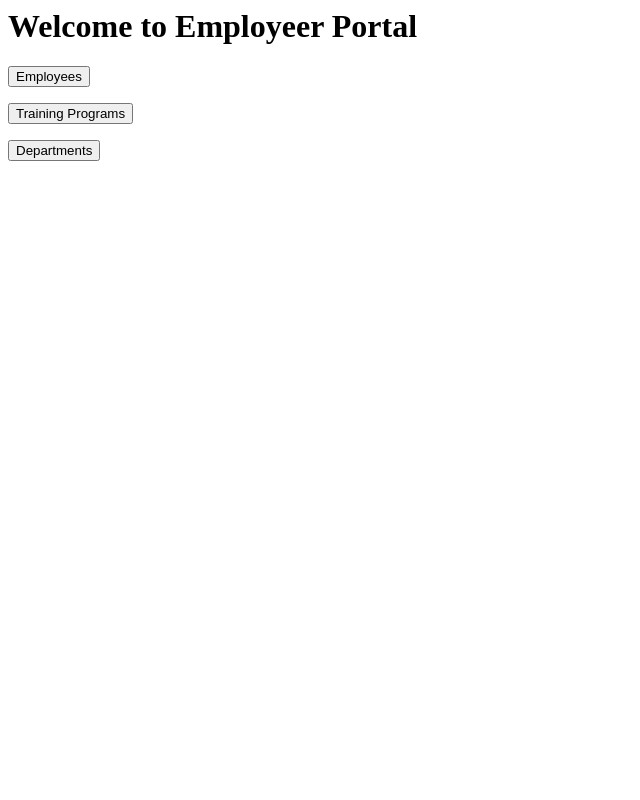
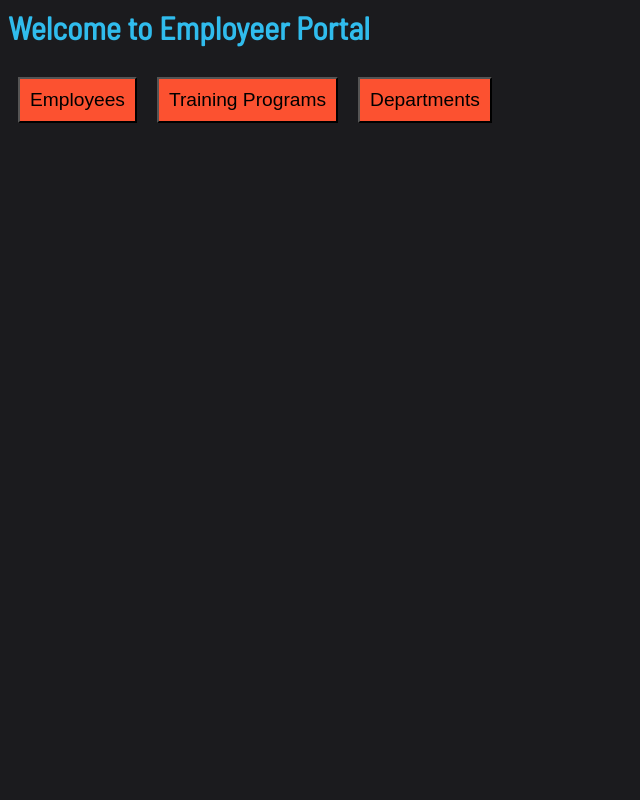
Before and after one commit to elated-egrets/bangazon-internal-site, a Django app: page / in a window 1280 px wide. Shown: the whole page, without its empty margins (0-640 px from the left). Run offline with Django 3.2, Linux system fonts and the light colour scheme.

Commit message:
first pass at css

```diff
--- /dev/null
+++ b/employee_portal/static/css/global.css
@@ -0,0 +1,32 @@
+@import url("https://fonts.googleapis.com/css?family=Barlow+Semi+Condensed");
+
+body {
+  background-color: #1b1b1e;
+}
+
+h1,
+h2,
+h3,
+h4,
+h5,
+h6,
+p,
+a,
+li {
+  color: #30bced;
+  font-family: "Barlow Semi Condensed", sans-serif;
+}
+
+.nav_container {
+  display: flex;
+  flex-direction: row;
+  justify-content: flex-start;
+}
+
+.nav_container form input {
+  flex-direction: row;
+  padding: 10px;
+  margin: 10px;
+  background-color: #FC5130;
+  font-size: 1.2em
+}
--- a/employee_portal/templates/employee_portal/index.html
+++ b/employee_portal/templates/employee_portal/index.html
@@ -1,3 +1,6 @@
+<head>
+  <link rel="stylesheet" type="text/css" href="../../static/css/global.css">
+</head>
 
 <h1>Welcome to Employeer Portal</h1>
 
--- a/employee_portal/templates/employee_portal/nav_bar.html
+++ b/employee_portal/templates/employee_portal/nav_bar.html
@@ -1,4 +1,4 @@
-<nav>
+<nav class="nav_container">
     {% if nav_location != 'employees' %}
       <form action="/employees/" method='get'>
         <input type="submit" value="Employees">
```
